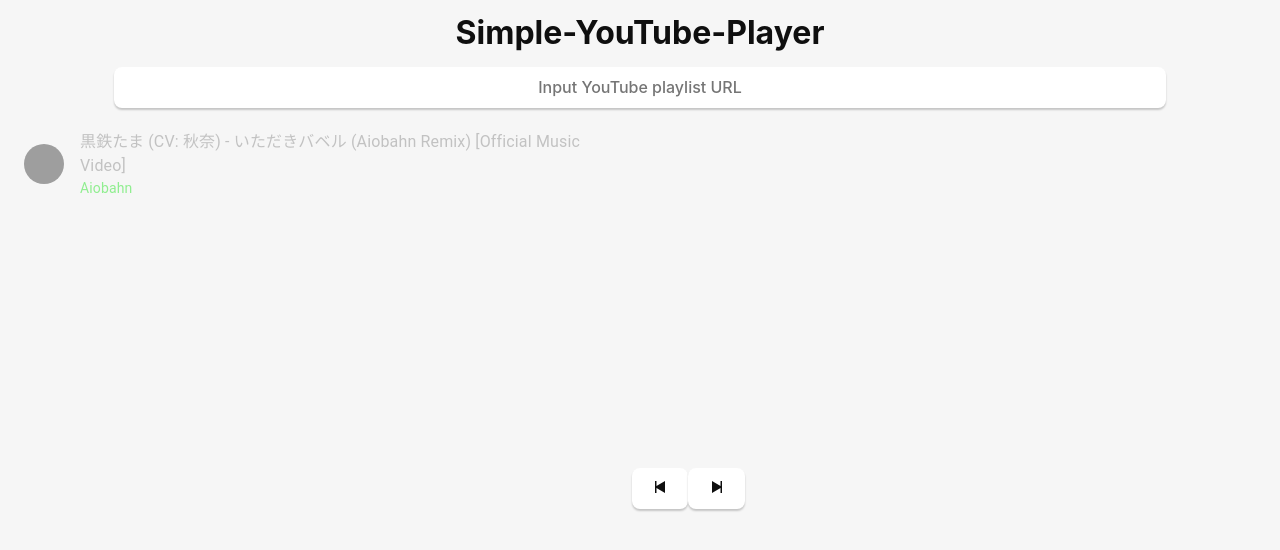
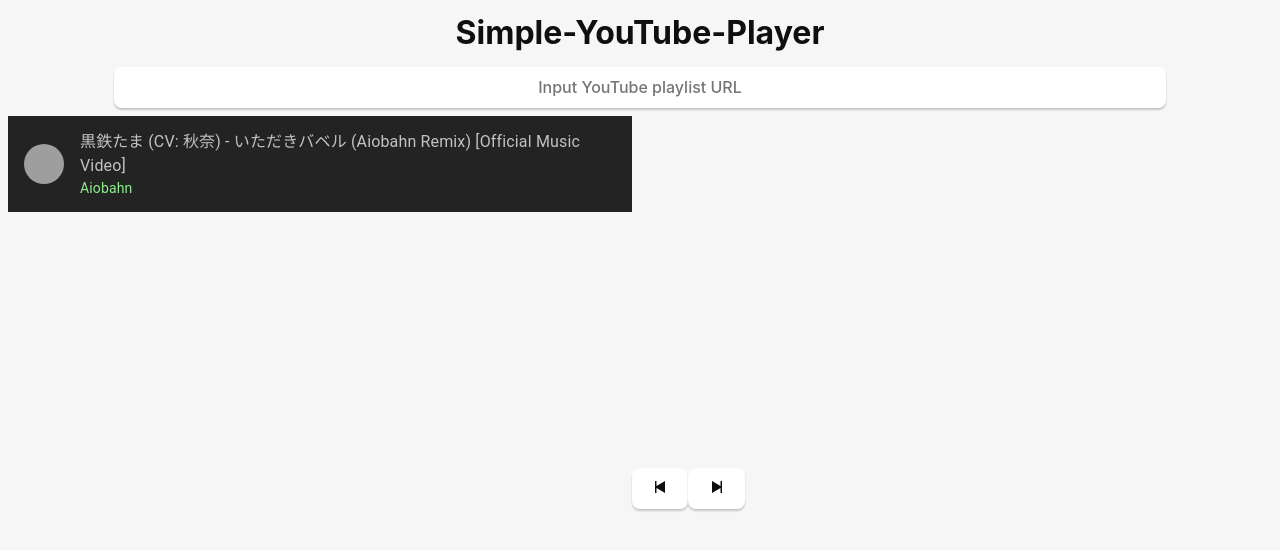
Before and after one commit to void2610/Simple-YouTube-Music.js, a React (Vite) app: page / in a window 1280 px wide. Shown: the top 550 px of the page. Built offline with nearby package versions, Linux system fonts and the light colour scheme; grey boxes are pictures that could not be loaded.

Commit message:
change current track's bg

```diff
--- a/src/App.jsx
+++ b/src/App.jsx
@@ -44,6 +44,7 @@ const App = () => {
           {...{
             currentTrack,
             tracks,
+            trackIndex,
             setTrackIndex,
             setCurrentTrack
           }} />
--- a/src/components/PlayList.jsx
+++ b/src/components/PlayList.jsx
@@ -2,6 +2,7 @@ import { List, ListItem, ListItemText, ListItemAvatar, Avatar } from '@material-
 
 const PlayList = ({
   tracks,
+  trackIndex,
   setTrackIndex,
   setCurrentTrack
 }) => {
@@ -15,7 +16,10 @@ const PlayList = ({
   return (
      <List style={{ maxHeight: '420px', overflowY: 'scroll' }}>
       {tracks.map((track, index) => (
-        <ListItem button key={index} onClick={() => setTrackByList(index)} className="listItem">
+        <ListItem button key={index} onClick={() => setTrackByList(index)}
+          className="listItem"
+          style={{ backgroundColor: trackIndex === index ? 'rgb(35, 35, 35)'  : 'transparent' }}
+        >
           <ListItemAvatar>
             <Avatar src={track.thumbnail} alt={track.title} />
           </ListItemAvatar>
```
